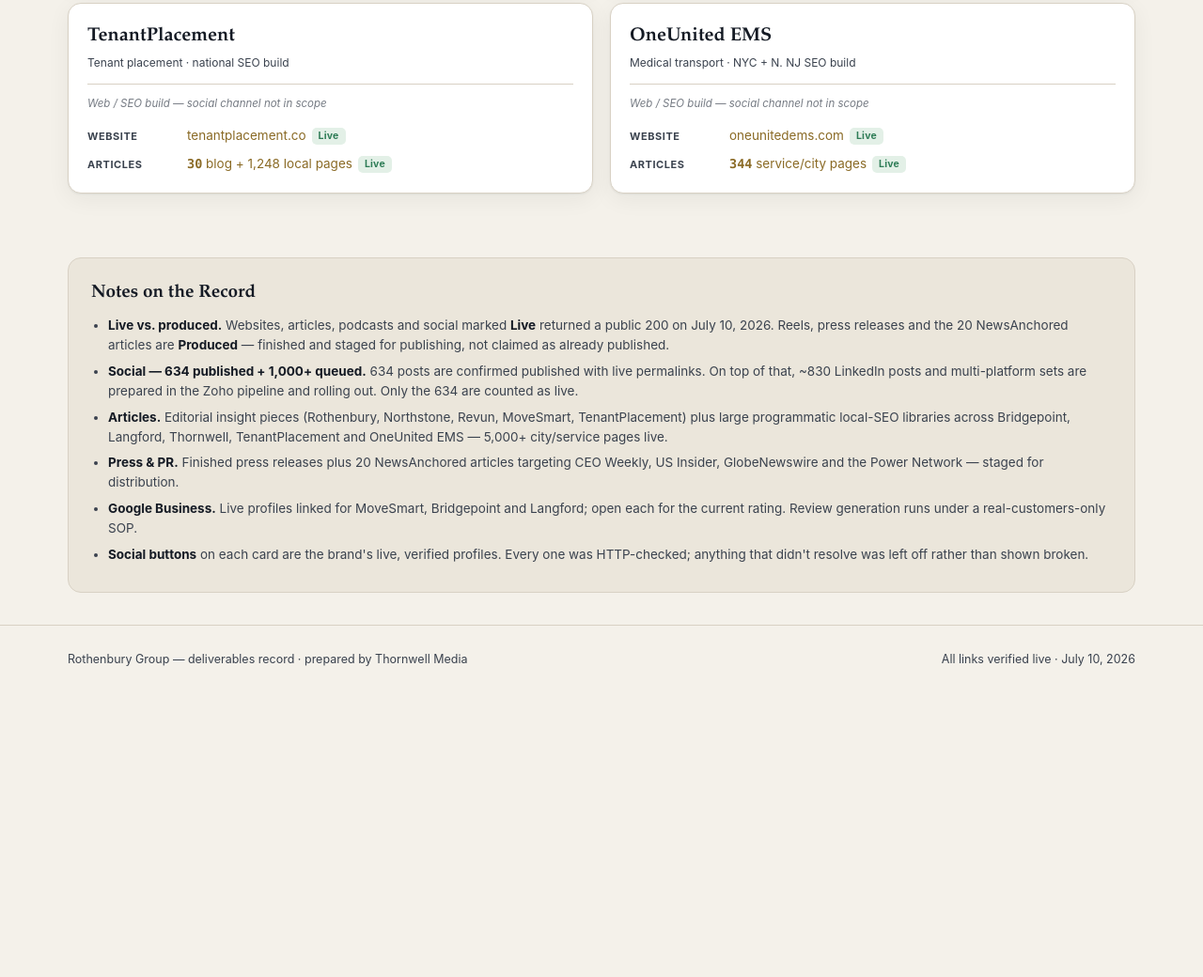
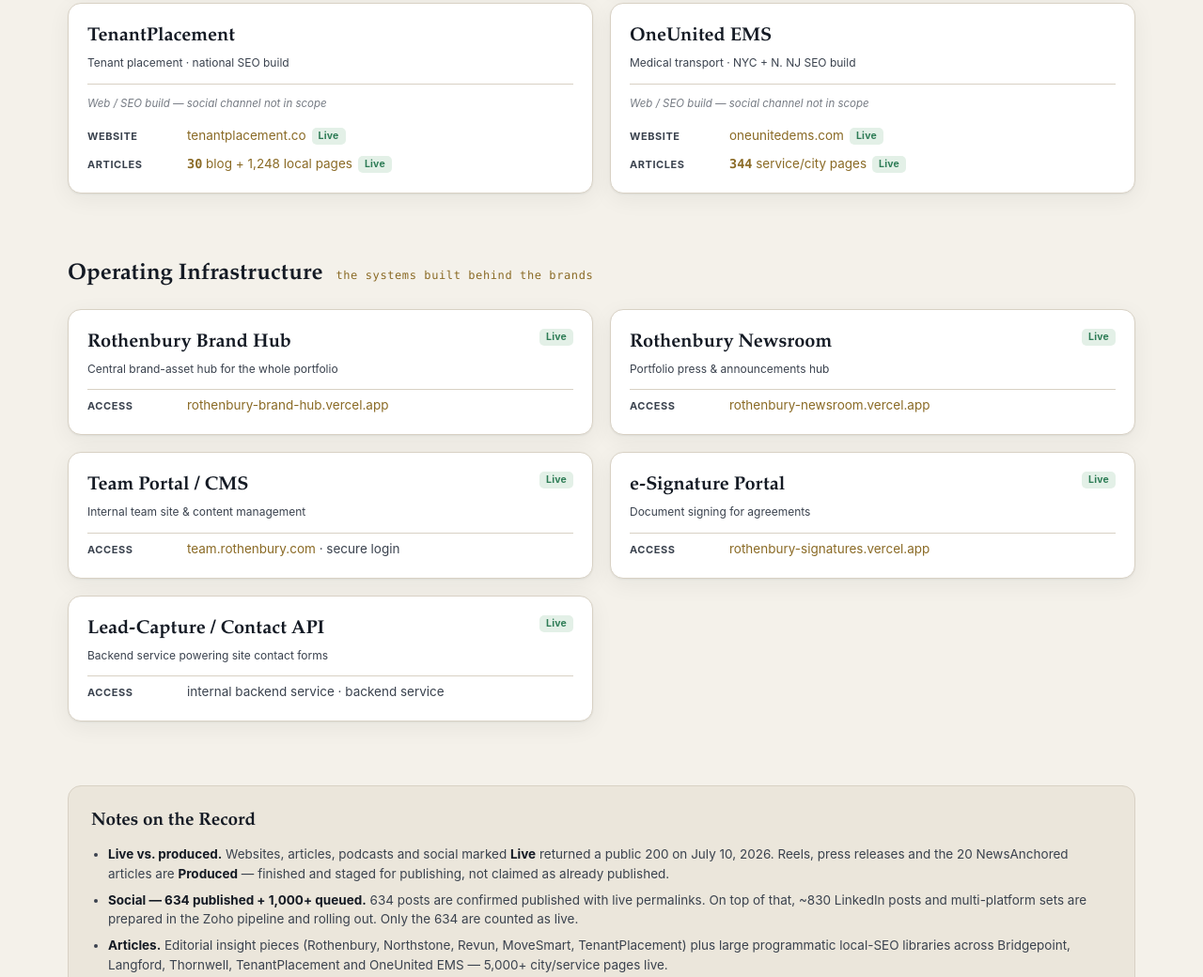
Before and after one commit to thornwellmedia/rothenbury-deliverables, a plain HTML site: page index.html in a window 1280 px wide. Shown: the part 3886-4926 px from the top of the page at 94% size. Before the commit the page ends 4643 px from the top, so only its background shows below. Drawn offline with Linux system fonts and the light colour scheme.

Commit message:
Add Operating Infrastructure section (Brand Hub, Newsroom, Team Portal, e-Sign, Contact API)

```diff
--- a/index.html
+++ b/index.html
@@ -147,6 +147,11 @@
   <section>
     <div class="sec-head"><h2>Proof by Brand</h2><span class="k">every link verified · click to open</span></div>
     <div class="brands" id="brands"></div>
+  </section>
+
+  <section>
+    <div class="sec-head"><h2>Operating Infrastructure</h2><span class="k">the systems built behind the brands</span></div>
+    <div class="brands" id="infra"></div>
   </section>
 
   <section>
@@ -340,6 +345,18 @@
   return '';
 }
 
+const infra=[
+ {name:'Rothenbury Brand Hub',tag:'Central brand-asset hub for the whole portfolio',url:'https://rothenbury-brand-hub.vercel.app/',s:S.LIVE},
+ {name:'Rothenbury Newsroom',tag:'Portfolio press &amp; announcements hub',url:'https://rothenbury-newsroom.vercel.app/',s:S.LIVE},
+ {name:'Team Portal / CMS',tag:'Internal team site &amp; content management',url:'https://team.rothenbury.com/',s:S.LIVE,note:'secure login'},
+ {name:'e-Signature Portal',tag:'Document signing for agreements',url:'https://rothenbury-signatures.vercel.app/',s:S.LIVE},
+ {name:'Lead-Capture / Contact API',tag:'Backend service powering site contact forms',url:null,s:S.LIVE,note:'backend service'},
+];
+document.getElementById('infra').innerHTML=infra.map(i=>`<div class="bcard">
+  <div class="bh"><div><h3>${i.name}</h3><div class="btag">${i.tag}</div></div>${statChip(i.s)}</div>
+  <div class="rows"><div class="r"><div class="rk">Access</div><div class="rv">${i.url?`<a href="${i.url}" target="_blank" rel="noopener">${i.url.replace(/^https?:\/\/(www\.)?/,'').replace(/\/$/,'')}</a>`:'<span class="muted">internal backend service</span>'}${i.note?` <span class="muted">· ${i.note}</span>`:''}</div></div></div>
+</div>`).join('');
+
 document.getElementById('brands').innerHTML=brands.map(b=>{
   const A=b.articles,PC=b.podcast,SO=b.social,V=b.video,PR=b.press,G=b.gmb;
   const site=b.site?`<a href="${b.site}">${b.site.replace(/^https?:\/\/(www\.)?/,'').replace(/\/$/,'')}</a>${statChip(S.LIVE)}`:`<span class="muted">external site</span>`;
```
